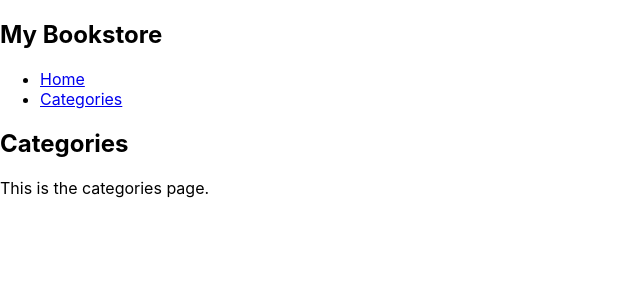
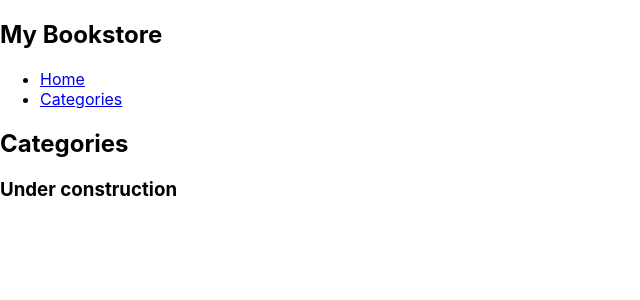
Before and after one commit to tomasesquivelgc/Bookstore, a React (Create React App) app: page /categories in a window 1280 px wide. Shown: the top 300 px of the page, without its empty margins (0-640 px from the left). Built offline with nearby package versions, Linux system fonts and the light colour scheme.

Commit message:
status reducer create

```diff
--- a/src/Categories.jsx
+++ b/src/Categories.jsx
@@ -1,10 +1,14 @@
 import React from 'react';
+import { useStore } from 'react-redux';
+import { statusReducer } from './redux/categories/categoriesSlice';
 
 function Categories() {
+  const store = useStore();
+  const status = statusReducer(store.getState().categories);
   return (
     <div>
       <h2>Categories</h2>
-      <p>This is the categories page.</p>
+      <h3>{status}</h3>
     </div>
   );
 }
--- a/src/redux/categories/categoriesSlice.js
+++ b/src/redux/categories/categoriesSlice.js
@@ -11,4 +11,7 @@ const categoriesSlice = createSlice({
   reducers: {},
 });
 
+// Custom reducer function that returns the status
+export const statusReducer = (state) => state.status;
+
 export default categoriesSlice.reducer;
--- a/src/redux/store.js
+++ b/src/redux/store.js
@@ -1,9 +1,11 @@
 import { configureStore } from '@reduxjs/toolkit';
 import booksReducers from './books/booksSlice';
+import categoriesReducer from './categories/categoriesSlice';
 
 const store = configureStore({
   reducer: {
     books: booksReducers,
+    categories: categoriesReducer,
   },
 });
 
```
